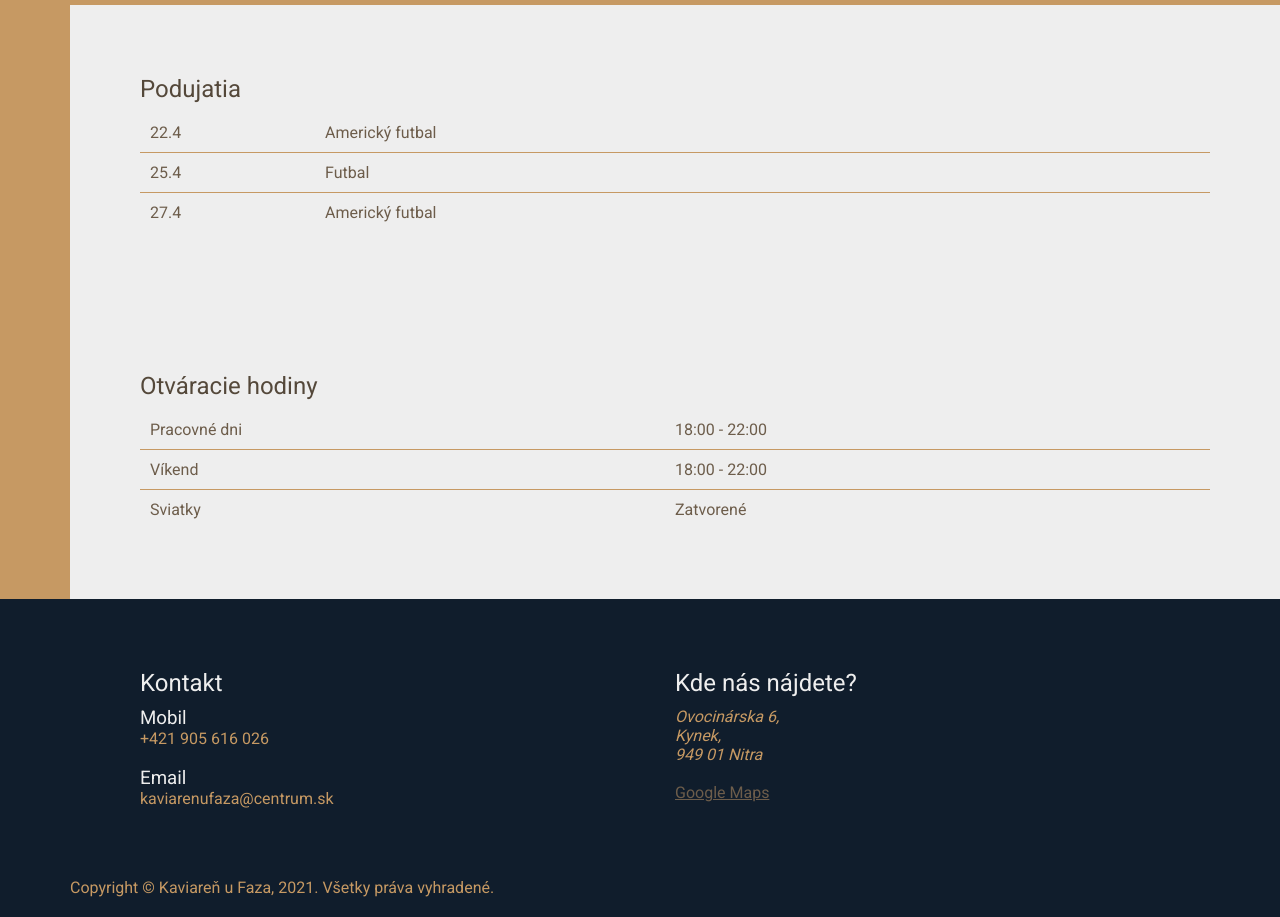
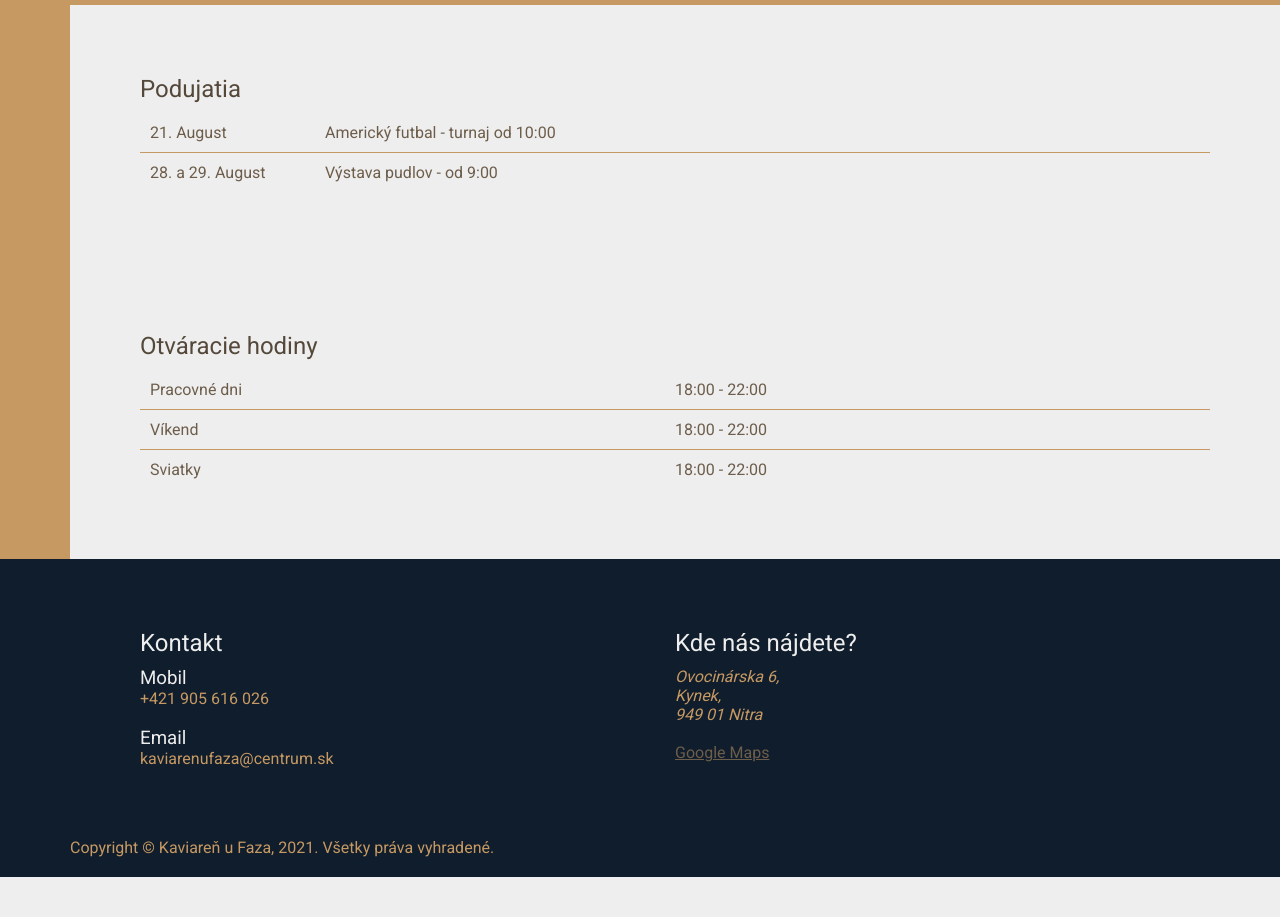
Before and after one commit to kaviarenufaza/kaviarenufaza.github.io, a plain HTML site: page index.html in a window 1280 px wide. Shown: the part 2040-2957 px from the top of the page. After the commit the page ends 2917 px from the top, so only its background shows below. Drawn offline with Linux system fonts and the light colour scheme.

Commit message:
Update index.html

```diff
--- a/index.html
+++ b/index.html
@@ -123,16 +123,12 @@
                 <h2>Podujatia</h2>
                 <ul class="events">
                     <li>
-                        <div>22.4</div>
-                        <div>Americký futbal</div>
+                        <div>21. August</div>
+                        <div>Americký futbal - turnaj od 10:00</div>
                     </li>
                     <li>
-                        <div>25.4</div>
-                        <div>Futbal</div>
-                    </li>
-                    <li>
-                        <div>27.4</div>
-                        <div>Americký futbal</div>
+                        <div>28. a 29. August</div>
+                        <div>Výstava pudlov - od 9:00</div>
                     </li>
                 </ul>
             </section>
@@ -149,7 +145,7 @@
                     </li>
                     <li>
                         <div>Sviatky</div>
-                        <div>Zatvorené</div>
+                        <div>18:00 - 22:00</div>
                     </li>
                 </ul>
             </section>
```
